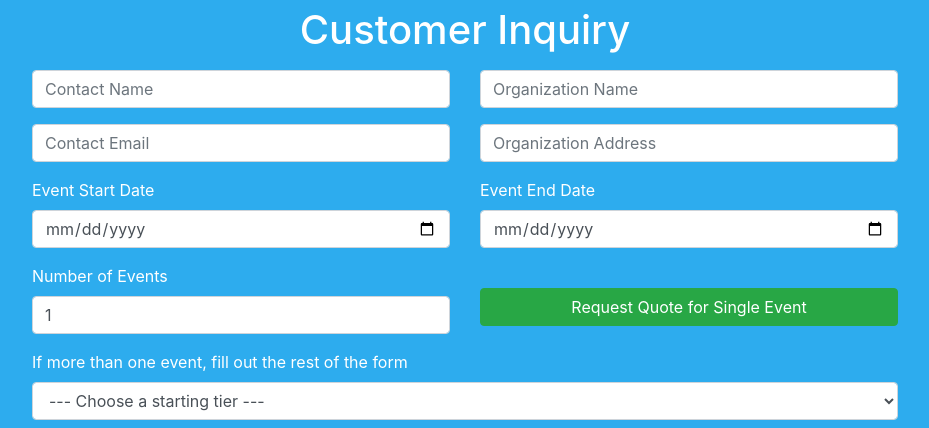
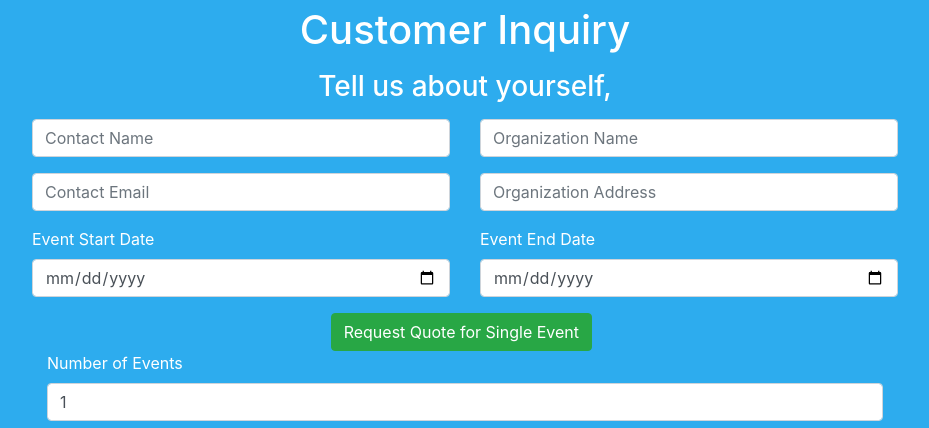
Before and after one commit to dwaynelaforce/event_quote_app, a React (Create React App) app in the folder Client/: page / in a window 1280 px wide. Shown: the part 372-800 px from the top of the page, without its empty margins (175-1104 px from the left). Built offline with nearby package versions, Linux system fonts and the light colour scheme.

Commit message:
styling branch

```diff
--- a/Client/package.json
+++ b/Client/package.json
@@ -9,8 +9,6 @@
     "@testing-library/user-event": "^12.1.10",
     "axios": "^0.21.1",
     "bootstrap": "^4.6.0",
-    "jquery": "^3.5.1",
-    "popper.js": "^1.16.1",
     "react": "^17.0.1",
     "react-bootstrap": "^1.5.0",
     "react-dom": "^17.0.1",
--- a/Client/public/index.html
+++ b/Client/public/index.html
@@ -3,6 +3,10 @@
   <head>
     <meta charset="utf-8" />
     <link rel="icon" href="%PUBLIC_URL%/favicon.ico" />
+    <link rel="stylesheet"
+      href="https://stackpath.bootstrapcdn.com/bootstrap/4.5.2/css/bootstrap.min.css"
+      integrity="sha384-JcKb8q3iqJ61gNV9KGb8thSsNjpSL0n8PARn9HuZOnIxN0hoP+VmmDGMN5t9UJ0Z"
+      crossorigin="anonymous">
     <meta name="viewport" content="width=device-width, initial-scale=1" />
     <meta name="theme-color" content="#000000" />
     <meta
--- a/Client/src/App.js
+++ b/Client/src/App.js
@@ -1,4 +1,4 @@
-import 'bootstrap/dist/css/bootstrap.min.css';
+// import 'bootstrap/dist/css/bootstrap.min.css';
 import './static/styles.css';
 import {Router} from '@reach/router';
 
--- a/Client/src/components/MasterQuote.jsx
+++ b/Client/src/components/MasterQuote.jsx
@@ -1,6 +1,6 @@
 function MasterQuote(props){
     const { masterQuote } = props;
-    if (masterQuote === null) {
+    if (!masterQuote) {
         console.log("no masterQuote found in inquiry");
         return null;
     };
--- a/Client/src/views/CustomerInquiry.jsx
+++ b/Client/src/views/CustomerInquiry.jsx
@@ -33,12 +33,16 @@ function CustomerInquiry(props) {
     }
 
     return (
-        <Container fluid>
+        <Container fluid="sm">
             <Row>
-                <Image style={{margin: "0 auto", width: "50%", maxWidth: "500px"}} src="https://whova.com/wp-content/uploads/2015/11/whova-logo-white.png" fluid />
+                <Image
+                    className="mx-auto w-50"
+                    src="https://whova.com/wp-content/uploads/2015/11/whova-logo-white.png"
+                />
             </Row>
             <h1 className="my-3 text-center">Customer Inquiry</h1>
-            <Form onSubmit={submitHandler}>
+            <Form>
+                <h3 className="my-3 text-center">Tell us about yourself,</h3>
                 <Row>
                     <Form.Group as={Col} sm>
                         <Form.Control type="text" placeholder="Contact Name" name="contactName" onChange={inquiryUpdateHandler} required/>
@@ -66,15 +70,16 @@ function CustomerInquiry(props) {
                     </Form.Group>
                 </Row>
                 <Row>
-                    <Form.Group as={Col} sm>
-                        <Form.Label>Number of Events</Form.Label>
-                        <Form.Control type="number" name="numberOfEvents" min={1} max={100} defaultValue={1} onChange={inquiryUpdateHandler}/>
-                    </Form.Group>
-                    <Col sm>
-                        <Form.Label> </Form.Label>
-                        <Button variant="success" type="submit" block> Request Quote for Single Event</Button>
+                    <Col/>
+                    <Col>
+                        <Button variant="success" onClick={submitHandler}> Request Quote for Single Event</Button>
                     </Col>
+                    <Col/>
                 </Row>
+                <Form.Group as={Col} sm>
+                    <Form.Label>Number of Events</Form.Label>
+                    <Form.Control type="number" name="numberOfEvents" min={1} max={100} defaultValue={1} onChange={inquiryUpdateHandler}/>
+                </Form.Group>
             </Form>
             <QuoteForm inquiry={inquiry} setInquiry={setInquiry}/>
             <Button variant="success" onClick={submitHandler}>Send to Whova</Button>
```
Also changed, not shown: 1 other file (tests, documents, lock files or other folders).
